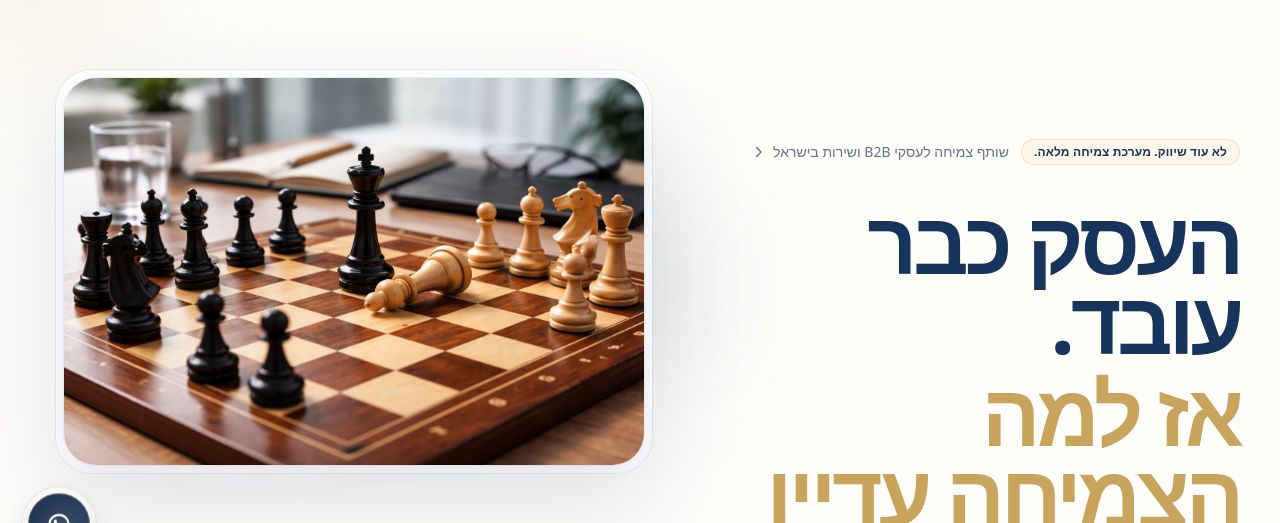
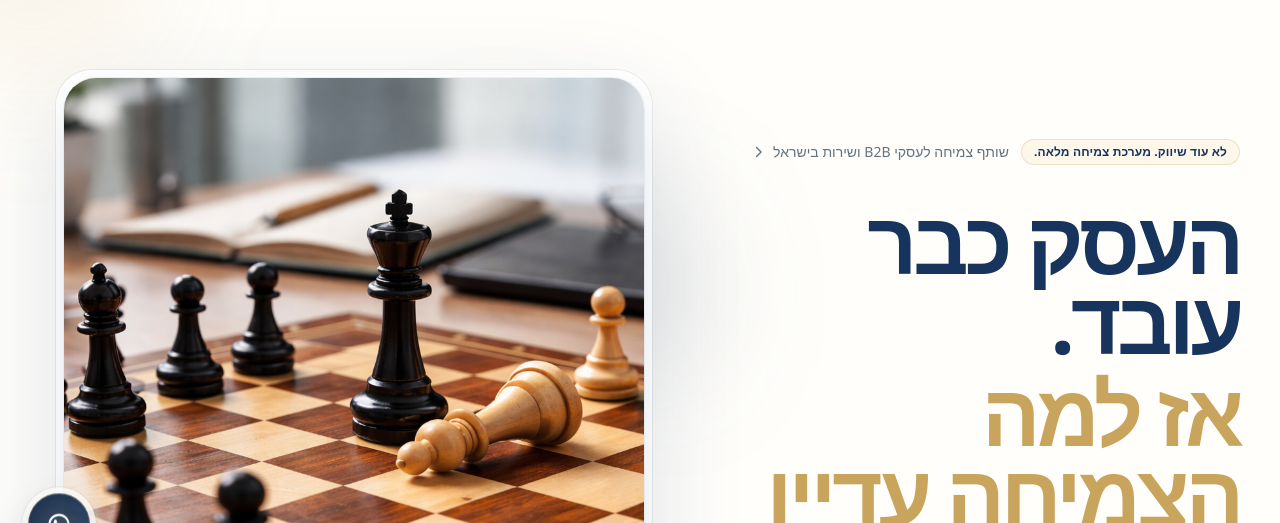
Before and after one commit to miricon-tech/Checkmate, a Next.js app: page / in a window 1280 px wide. Shown: the part 215-738 px from the top of the page. Built offline with nearby package versions, Linux system fonts and the light colour scheme; no server answers; a web font is replaced by a local one.

Commit message:
Increase hero image crop

```diff
--- a/src/components/landing/hero-section.tsx
+++ b/src/components/landing/hero-section.tsx
@@ -94,17 +94,18 @@ export function HeroSection() {
           </div>
 
           <div className="mx-auto mt-16 flex w-full max-w-2xl justify-center sm:mt-20 lg:col-start-1 lg:row-start-1 lg:mt-0 lg:max-w-none lg:translate-x-4 lg:-translate-y-3 lg:justify-self-start lg:pt-4">
-            <div className="w-full max-w-3xl sm:max-w-5xl lg:max-w-[44rem] xl:max-w-[47rem]">
+            <div className="w-full max-w-3xl sm:max-w-5xl lg:max-w-[45rem] xl:max-w-[48rem]">
               <div className="relative overflow-hidden rounded-[36px] bg-[rgba(255,255,255,0.95)] p-2 shadow-[0_34px_96px_rgba(22,52,92,0.14)] ring-1 ring-[rgba(22,52,92,0.08)]">
-                <Image
-                  src="/home-page-hero/Chessboard.png"
-                  alt="לוח שחמט באווירה עסקית"
-                  width={1536}
-                  height={1024}
-                  priority
-                  sizes="(max-width: 1024px) 100vw, 48vw"
-                  className="w-full rounded-[32px] bg-[rgba(255,255,255,0.7)] shadow-[0_24px_50px_rgba(22,52,92,0.12)] ring-1 ring-[rgba(22,52,92,0.06)]"
-                />
+                <div className="relative h-[22rem] overflow-hidden rounded-[32px] bg-[rgba(255,255,255,0.7)] shadow-[0_24px_50px_rgba(22,52,92,0.12)] ring-1 ring-[rgba(22,52,92,0.06)] sm:h-[26rem] lg:h-[38rem] xl:h-[41rem]">
+                  <Image
+                    src="/home-page-hero/Chessboard.png"
+                    alt="לוח שחמט באווירה עסקית"
+                    fill
+                    priority
+                    sizes="(max-width: 640px) 92vw, (max-width: 1024px) 82vw, 48vw"
+                    className="object-cover object-[44%_center] scale-[1.02]"
+                  />
+                </div>
               </div>
             </div>
           </div>
```
